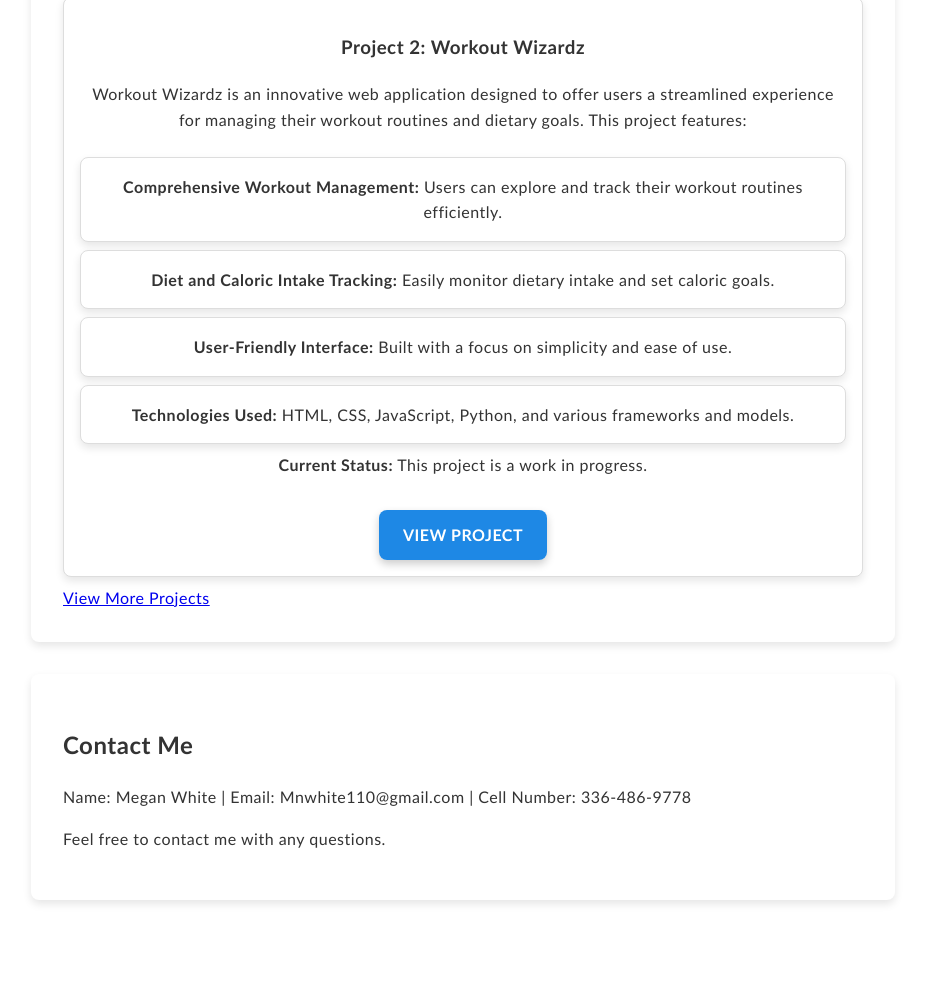
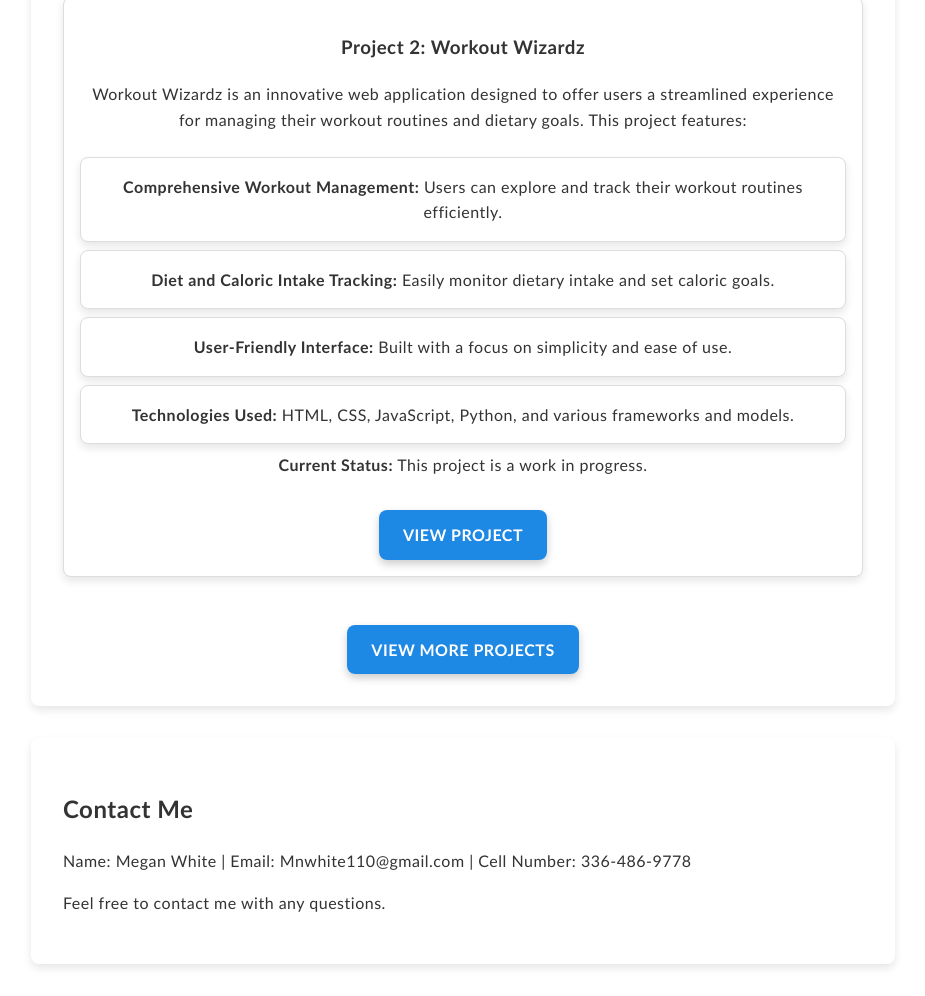
Before and after one commit to Megannx/My-Portfolio, a plain HTML site: page index.html in a window 1280 px wide. Shown: the part 1765-2761 px from the top of the page, without its empty margins (177-1102 px from the left). Before the commit the page ends 2697 px from the top, so only its background shows below. Drawn offline with Linux system fonts and the light colour scheme.

Commit message:
Update styles.css

```diff
--- a/styles.css
+++ b/styles.css
@@ -243,6 +243,38 @@ section {
     box-shadow: 0 4px 8px rgba(0, 0, 0, 0.2);
 }
 
+.view-more-container {
+    text-align: center; /* Centers the button horizontally */
+    margin-top: 2em; /* Space above the button */
+}
+
+.view-more-button {
+    display: inline-block;
+    margin-top: 1em;
+    padding: 0.75em 1.5em;
+    background: linear-gradient(135deg, #1e88e5, #1e88e5);
+    color: white;
+    border-radius: 8px;
+    text-transform: uppercase;
+    font-weight: bold;
+    text-align: center;
+    font-size: 16px;
+    transition: background 0.3s ease, transform 0.3s ease, box-shadow 0.3s ease;
+    text-decoration: none;
+    box-shadow: 0 4px 8px rgba(0, 0, 0, 0.2);
+}
+
+.view-more-button:hover {
+    background: linear-gradient(135deg, #0288d1, #1e88e5);
+    transform: translateY(-5px) scale(1.05);
+    box-shadow: 0 10px 20px rgba(0, 0, 0, 0.3);
+}
+
+.view-more-button:active {
+    transform: translateY(-1px);
+    box-shadow: 0 4px 8px rgba(0, 0, 0, 0.2);
+}
+
 .contact-form {
     display: flex;
     flex-direction: column;
```
